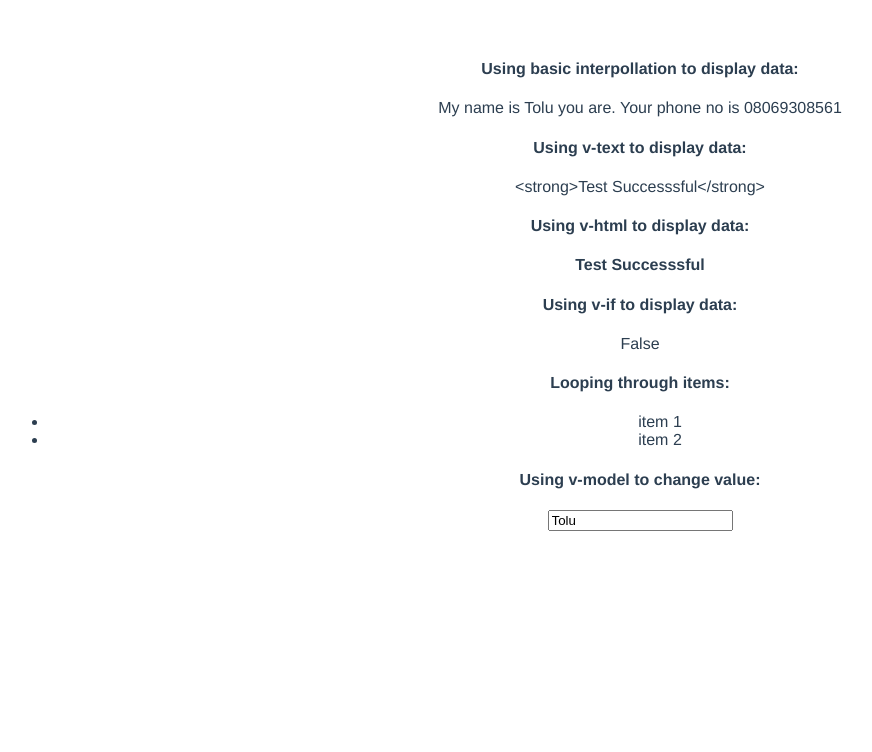
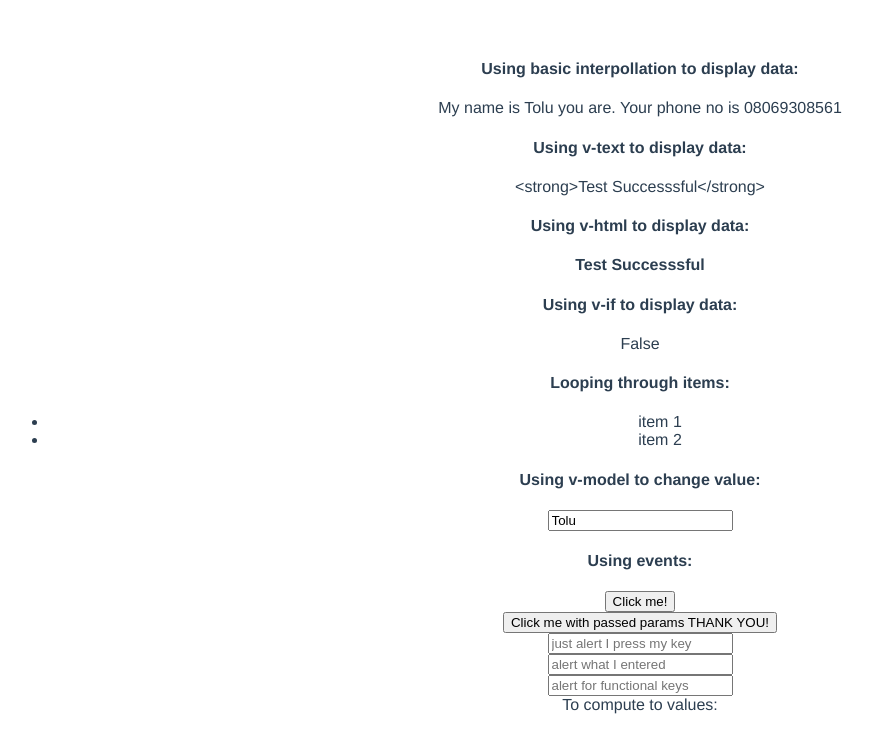
Before and after one commit to tholscoa/vuejs_quick_learn, a Vue app: page / in a window 1280 px wide. Shown: the top 752 px of the page, without its empty margins (0-872 px from the left). Built offline with nearby package versions, Linux system fonts and the light colour scheme.

Commit message:
Events and methods

```diff
--- a/src/components/test.vue
+++ b/src/components/test.vue
@@ -1,7 +1,7 @@
 <template>
   <div class="title">
     <h4>Using basic interpollation to display data:</h4>
-    <p>{{mynameis + user.name +" you are. " +" Your phone no is "+ user.phone}}</p>
+    <p>{{mynameis + user.fname +" you are. " +" Your phone no is "+ user.phone}}</p>
 
 
   <!-- another way to parse data -->
@@ -22,9 +22,17 @@
 
 
       <h4>Using v-model to change value:</h4>
-      <input type="text" v-model="user.name">
+      <input type="text" v-model="user.fname">
 
+      <h4>Using events:</h4>
+      <button v-on:click="justclicked">Click me!</button><br>
+      <button v-on:click="clickedwithparams('THANK YOU')">Click me with passed params THANK YOU!</button><br>
+      <input type="text" v-on:keyup="pressed" placeholder="just alert I press my key"><br>
+      <input type="text" v-on:keyup="pressedwithvalue" placeholder="alert what I entered"><br>
+      <input type="text" v-on:keyup.enter="pressedEnter" v-on:keyup.delete="pressedDel" placeholder="alert for functional keys"><br>
 
+      <label>To compute to values:</label>
+      <label>{{fullname}}</label>
 
 
   </div>
@@ -40,8 +48,8 @@ export default {
             mynameis: 'My name is ',
             test: '<strong>Test Successsful</strong>',
             user: {
-              name: 'Tolu',
-              age: 23,
+              fname: 'Tolu',
+              mname: 'Isaac',
               phone: '08069308561',
             },
             showUser: false,
@@ -51,6 +59,26 @@ export default {
             ]
           }
         },
+        methods:{
+          justclicked: function(){
+            alert("You just clicked me!")
+          },
+          clickedwithparams: function(thanks){
+            alert(thanks)
+          },
+          pressed:function(){
+            alert("you just pressed a key")
+          },
+          pressedwithvalue: function(e){
+            alert("You just pressed "+e.target.value)
+          },
+          pressedDel: function(){
+            alert("You pressed Del")
+          },
+          pressedEnter: function(){
+            alert("You pressed Enter")
+          }
+        }
 }
 </script>
 
```
